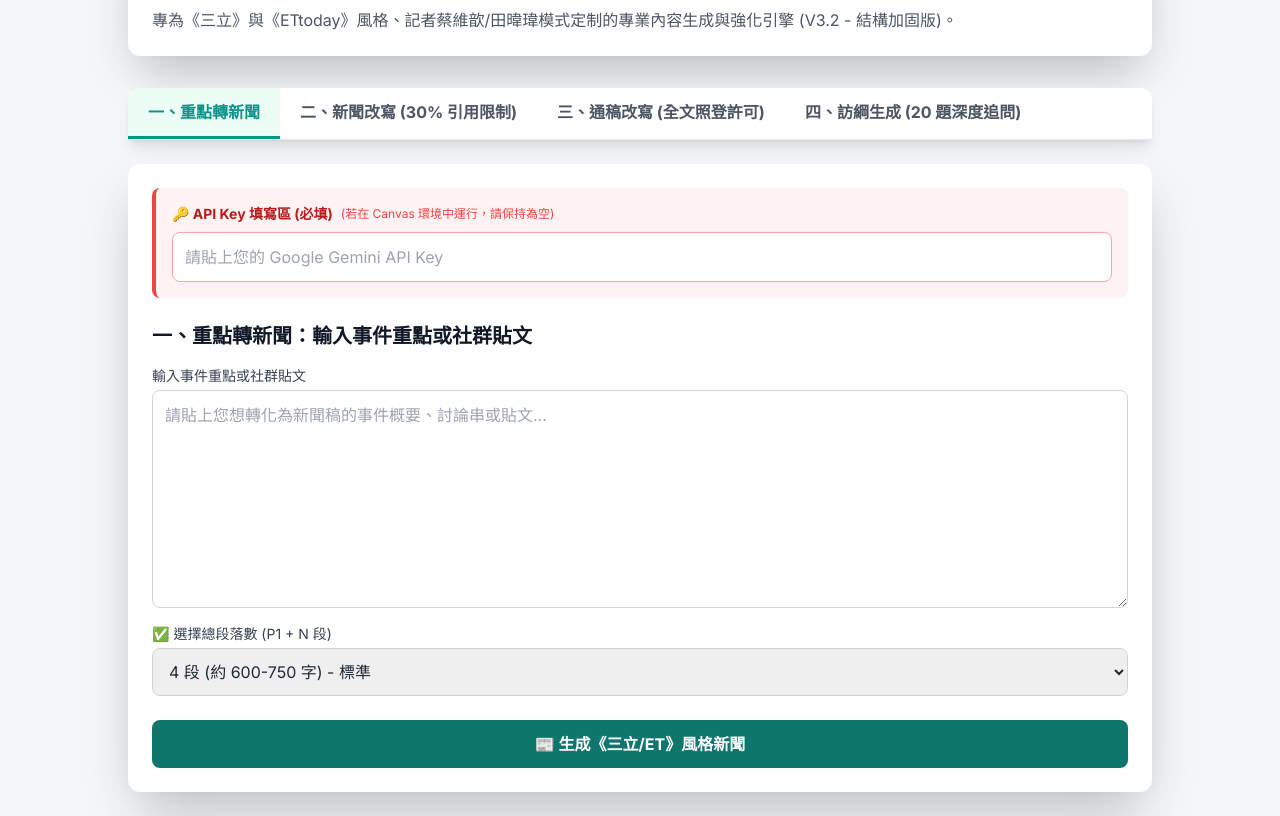
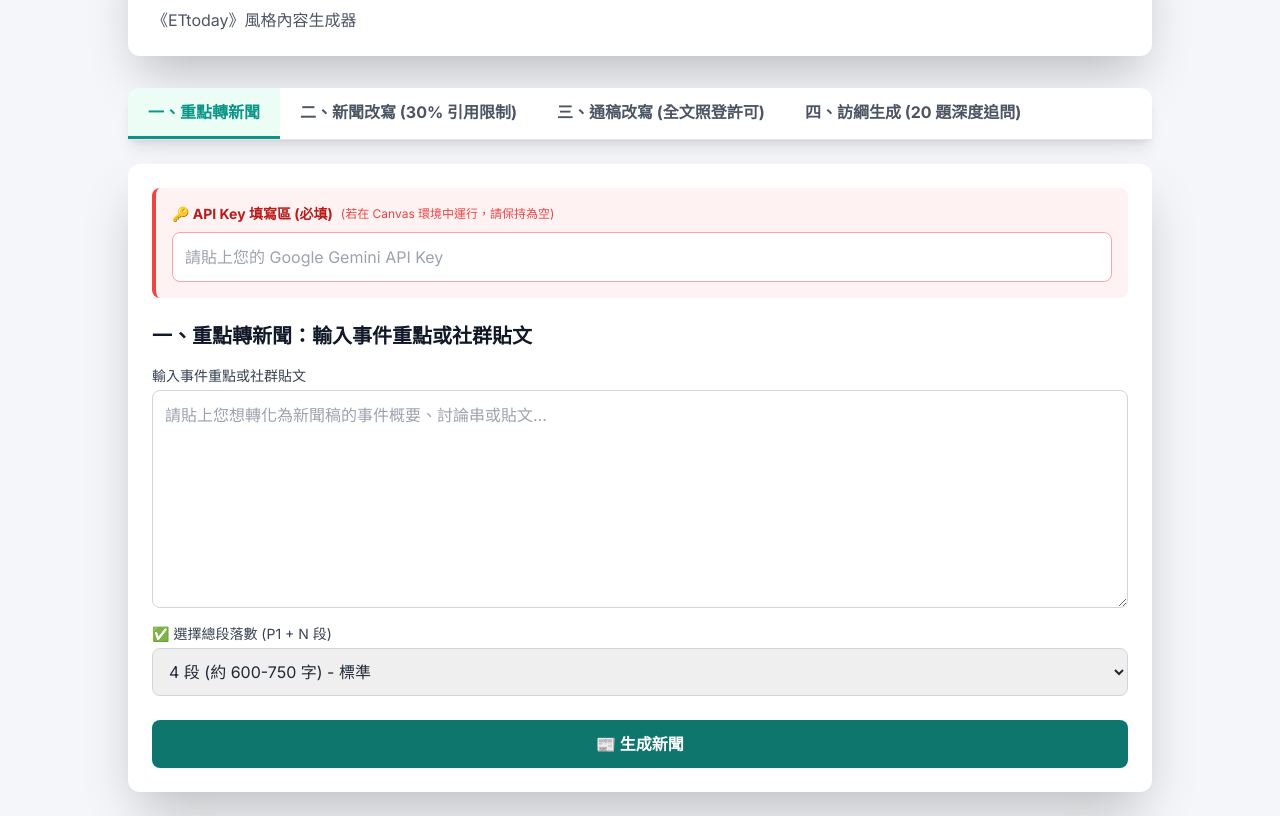
Before and after one commit to evan761115/IChun-s-AI, a plain HTML site: page index.html in a window 1280 px wide. Shown: the part 108-924 px from the top of the page. Drawn offline with nearby package versions, Linux system fonts and the light colour scheme.

Commit message:
Update index.html

```diff
--- a/index.html
+++ b/index.html
@@ -141,7 +141,7 @@
                 🚀 超級新聞人群群三代
             </h1>
             <p class="text-gray-600 mt-3 font-medium">
-                專為《三立》與《ETtoday》風格、記者蔡維歆/田暐瑋模式定制的專業內容生成與強化引擎 (V3.2 - 結構加固版)。
+                《ETtoday》風格內容生成器
             </p>
         </header>
 
@@ -206,13 +206,13 @@
                 title: '一、重點轉新聞：輸入事件重點或社群貼文',
                 placeholder: '請貼上您想轉化為新聞稿的事件概要、討論串或貼文...',
                 id: 'newsInput',
-                buttonText: '📰 生成《三立/ET》風格新聞',
+                buttonText: '📰 生成新聞',
                 buttonClass: 'bg-teal-700 hover:bg-teal-800 focus:ring-teal-300',
                 options: true,
                 hasGrounding: true
             },
             rewrite_link: {
-                title: '二、新聞改寫 (30% 引用限制)',
+                title: '二、新聞改寫',
                 placeholder: '請貼上要改寫的「新聞全文」或「新聞連結（URL）」。',
                 id: 'rewriteLinkInput',
                 buttonText: '🔗 開始改寫並補足 70% 內容',
@@ -221,7 +221,7 @@
                 hasGrounding: true
             },
             rewrite_pr: {
-                title: '三、通稿改寫 (全文照登許可)',
+                title: '三、通稿改寫',
                 placeholder: '請貼上公關提供的新聞稿件內容...',
                 id: 'prInput',
                 buttonText: '📝 順稿整理並生成新聞',
@@ -230,7 +230,7 @@
                 hasGrounding: false
             },
             interview: {
-                title: '四、訪綱生成 (20 題深度追問)',
+                title: '四、訪綱生成',
                 placeholder: '請輸入藝人名單 (例如：周杰倫、蔡依林, 或單一藝人)，選填訪問重點...',
                 id: 'artistInput',
                 buttonText: '🎤 搜尋事件並生成 20 題訪綱',
@@ -435,13 +435,13 @@
 
             switch(mode) {
                 case 'news':
-                    loadingMessage.textContent = '正在以《三立/ETtoday》風格生成新聞與六標題...';
+                    loadingMessage.textContent = '正在生成新聞與標題...';
                     systemInstruction = sharedInstruction;
                     payload = { contents: [{ parts: [{ text: inputContent }] }], systemInstruction: { parts: [{ text: systemInstruction }] } };
                     break;
 
                 case 'rewrite_pr':
-                    loadingMessage.textContent = '正在整理公關稿，重新編排並生成六標題 (允許全文照登)...';
+                    loadingMessage.textContent = '正在整理新聞稿，重新編排並生成標題...';
                     systemInstruction = sharedInstruction.replace('請撰寫一篇完整、專業且符合上述字數限制的新聞稿', `【重要】若公關稿內容極為完整，允許您全文照登，但仍需重新編排段落、將警語集中於文末。請撰寫一篇完整、專業且符合上述字數限制的新聞稿`);
                     payload = { contents: [{ parts: [{ text: inputContent }] }], systemInstruction: { parts: [{ text: systemInstruction }] } };
                     break;
```
